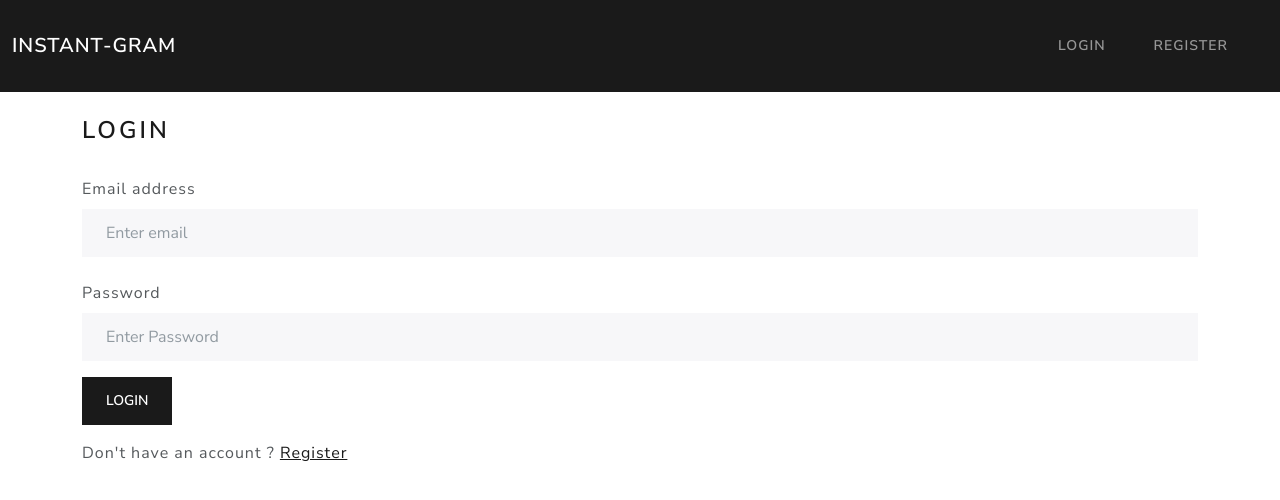
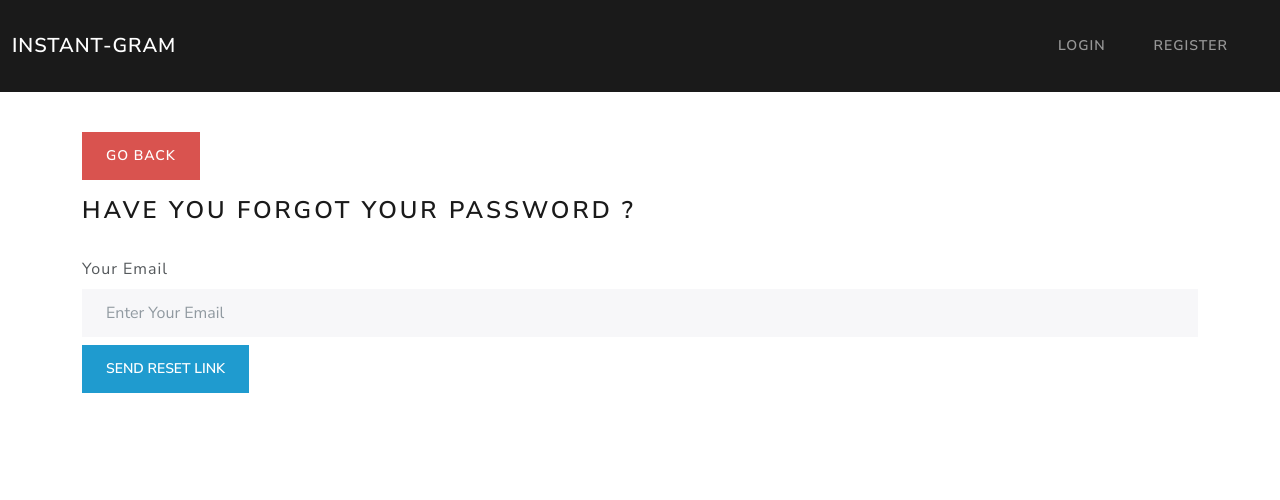
Before and after one commit to SajjanKarn/Instant-Gram, a React (Create React App) app: page /forgot-password in a window 1280 px wide. Before the commit this address led to /login. Shown: the top 500 px of the page. Built offline with nearby package versions, Linux system fonts and the light colour scheme; no server answers.

Commit message:
added reset password functionality

```diff
--- a/src/App.js
+++ b/src/App.js
@@ -16,6 +16,8 @@ import ChangePassword from "pages/ChangePassword";
 import SearchUser from "pages/SearchUser";
 import AllUsers from "pages/AllUsers";
 import ChangeBio from "pages/ChangeBio";
+import ForgotPassword from "pages/ForgotPassword";
+import ResetPassword from "pages/ResetPassword";
 
 import "react-toastify/dist/ReactToastify.css";
 
@@ -27,6 +29,11 @@ const App = () => {
           <Routes>
             <Route path="/" element={<Home />} />
             <Route path="/login" element={<Login />} />
+            <Route path="/forgot-password" element={<ForgotPassword />} />
+            <Route
+              path="/reset-password/:id/:token"
+              element={<ResetPassword />}
+            />
             <Route path="/register" element={<Register />} />
             <Route path="/create" element={<CreatePost />} />
             <Route path="/profile" element={<Profile />} />
--- a/src/context/AuthContext.js
+++ b/src/context/AuthContext.js
@@ -14,11 +14,6 @@ export const AuthContextProvider = ({ children }) => {
 
   const checkUserLoggedIn = async () => {
     const token = localStorage.getItem("token");
-
-    if (!token) {
-      navigate("/login", { replace: true });
-      return;
-    }
 
     try {
       const res = await fetch(`https://instant-gram-backend.herokuapp.com/me`, {
@@ -42,7 +37,15 @@ export const AuthContextProvider = ({ children }) => {
           setUser(result);
         }
       } else {
-        navigate("/login", { replace: true });
+        if (
+          location.pathname === "/forgot-password" ||
+          location.pathname === "/register" ||
+          location.pathname.includes("/reset-password")
+        ) {
+          navigate(location.pathname, { replace: true });
+        } else {
+          navigate("/login", { replace: true });
+        }
       }
     } catch (err) {
       console.log(err);
--- /dev/null
+++ b/src/pages/ForgotPassword.js
@@ -0,0 +1,77 @@
+import Spinner from "components/Spinner";
+import ToastContext from "context/ToastProvider";
+import { createRef, useContext, useState } from "react";
+import { Link } from "react-router-dom";
+
+const ForgotPassword = () => {
+  const [loading, setLoading] = useState(false);
+  const { toast } = useContext(ToastContext);
+
+  const emailRef = createRef();
+
+  const handleSubmit = async (event) => {
+    event.preventDefault();
+
+    if (!emailRef.current.value) {
+      toast.error("Please enter email to proceed.");
+      return;
+    }
+    setLoading(true);
+    const res = await fetch(
+      `https://instant-gram-backend.herokuapp.com/forgot-password`,
+      {
+        method: "POST",
+        headers: {
+          "Content-Type": "application/json",
+        },
+        body: JSON.stringify({ email: emailRef.current.value }),
+      }
+    );
+    const result = await res.json();
+    if (!result.error) {
+      toast.success(result.message);
+      setLoading(false);
+    } else {
+      toast.error(result.error);
+      setLoading(false);
+    }
+  };
+
+  return (
+    <div>
+      <Link to="/login" className="btn btn-danger my-3">
+        Go Back
+      </Link>
+      {loading ? (
+        <Spinner splash="Sending Reset Password Link ..." />
+      ) : (
+        <>
+          <h3>Have you forgot your password ?</h3>
+
+          <form onSubmit={handleSubmit}>
+            <div className="form-group">
+              <label htmlFor="emailInput" className="form-label mt-4">
+                Your Email
+              </label>
+              <input
+                type="email"
+                className="form-control"
+                ref={emailRef}
+                id="emailInput"
+                placeholder="Enter Your Email"
+                required
+              />
+              <input
+                type="submit"
+                className="btn btn-info my-2"
+                value="Send Reset Link"
+              />
+            </div>
+          </form>
+        </>
+      )}
+    </div>
+  );
+};
+
+export default ForgotPassword;
--- a/src/pages/Login.js
+++ b/src/pages/Login.js
@@ -75,6 +75,9 @@ const Login = () => {
         <p>
           Don't have an account ? <Link to="/register">Register</Link>
         </p>
+        <p>
+          Unable to login ? <Link to="/forgot-password">Forgot Password</Link>
+        </p>
       </form>
     </div>
   );
--- /dev/null
+++ b/src/pages/ResetPassword.js
@@ -0,0 +1,145 @@
+import Spinner from "components/Spinner";
+import ToastContext from "context/ToastProvider";
+import { useContext, useEffect, useState } from "react";
+import { useNavigate, useParams } from "react-router";
+
+const ResetPassword = () => {
+  const { id, token } = useParams();
+  const { toast } = useContext(ToastContext);
+  const navigate = useNavigate();
+
+  const [credentials, setCredentials] = useState({
+    password: "",
+    confirmPassword: "",
+  });
+
+  const [loading, setLoading] = useState(false);
+
+  const checkLink = async () => {
+    try {
+      const res = await fetch(
+        `https://instant-gram-backend.herokuapp.com/check-link`,
+        {
+          method: "POST",
+          headers: {
+            "Content-Type": "application/json",
+          },
+          body: JSON.stringify({ _id: id, token }),
+        }
+      );
+      const result = await res.json();
+      if (!result.error) {
+        setLoading(false);
+        toast.success("Link Verified!");
+      } else {
+        setLoading(false);
+        toast.error("Invalid Link!");
+        navigate("/login", { replace: true });
+      }
+    } catch (err) {
+      console.log(err);
+    }
+  };
+  useEffect(() => {
+    setLoading(true);
+    checkLink();
+  }, []);
+
+  const handleSubmit = async (event) => {
+    event.preventDefault();
+
+    if (credentials.password !== credentials.confirmPassword) {
+      toast.error("Passwords do not match!");
+      return;
+    }
+
+    try {
+      const res = await fetch(
+        `https://instant-gram-backend.herokuapp.com/reset-password`,
+        {
+          method: "PUT",
+          headers: {
+            "Content-Type": "application/json",
+          },
+          body: JSON.stringify({
+            _id: id,
+            token,
+            password: credentials.password,
+          }),
+        }
+      );
+      const result = await res.json();
+
+      if (!result.error) {
+        toast.success(result.message);
+        navigate("/login", { replace: true });
+      } else {
+        toast.error(result.error);
+
+        if (res.status === 403) {
+          toast.error(result.error);
+          navigate("/login", { replace: true });
+        }
+      }
+    } catch (err) {
+      console.log(err);
+    }
+  };
+
+  return (
+    <div>
+      {loading ? (
+        <Spinner splash="Verifying Link..." />
+      ) : (
+        <>
+          <h3>Reset your password.</h3>
+
+          <form onSubmit={handleSubmit}>
+            <div className="form-group">
+              <label htmlFor="passwordInput" className="form-label mt-4">
+                New Password
+              </label>
+              <input
+                type="password"
+                className="form-control"
+                id="passwordInput"
+                placeholder="New Password *"
+                value={credentials.password}
+                onChange={(e) =>
+                  setCredentials({ ...credentials, password: e.target.value })
+                }
+                required
+              />
+            </div>
+            <div className="form-group">
+              <label htmlFor="confirmPassword" className="form-label mt-4">
+                Confirm Password
+              </label>
+              <input
+                type="password"
+                className="form-control"
+                id="confirmPassword"
+                placeholder="Confirm Password *"
+                value={credentials.confirmPassword}
+                onChange={(e) =>
+                  setCredentials({
+                    ...credentials,
+                    confirmPassword: e.target.value,
+                  })
+                }
+                required
+              />
+            </div>
+            <input
+              type="submit"
+              className="btn btn-info my-2"
+              value="Change Password"
+            />
+          </form>
+        </>
+      )}
+    </div>
+  );
+};
+
+export default ResetPassword;
```
